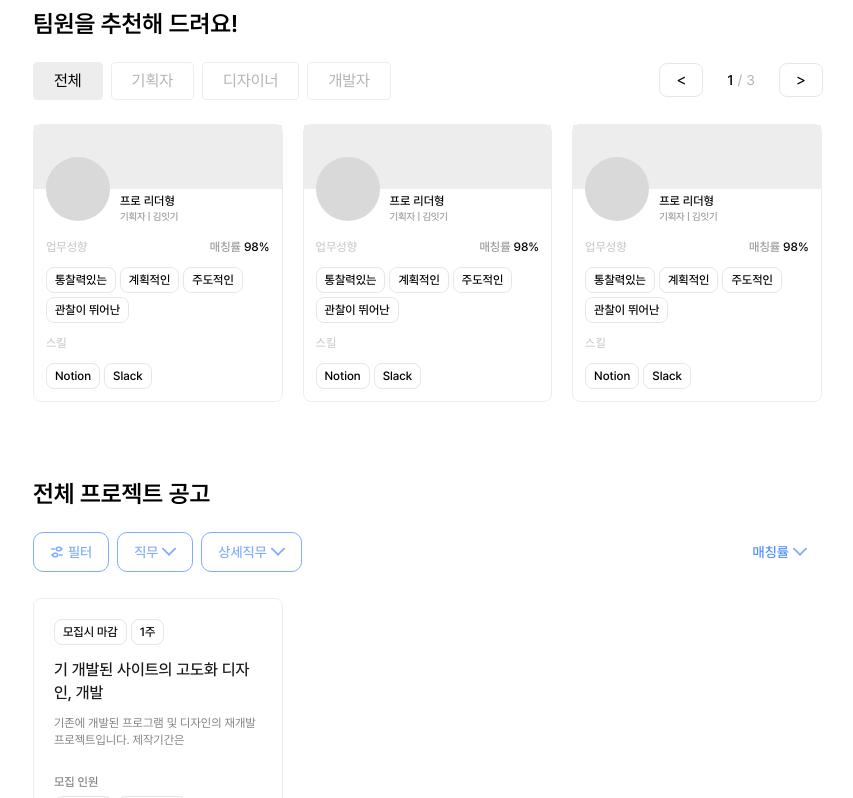
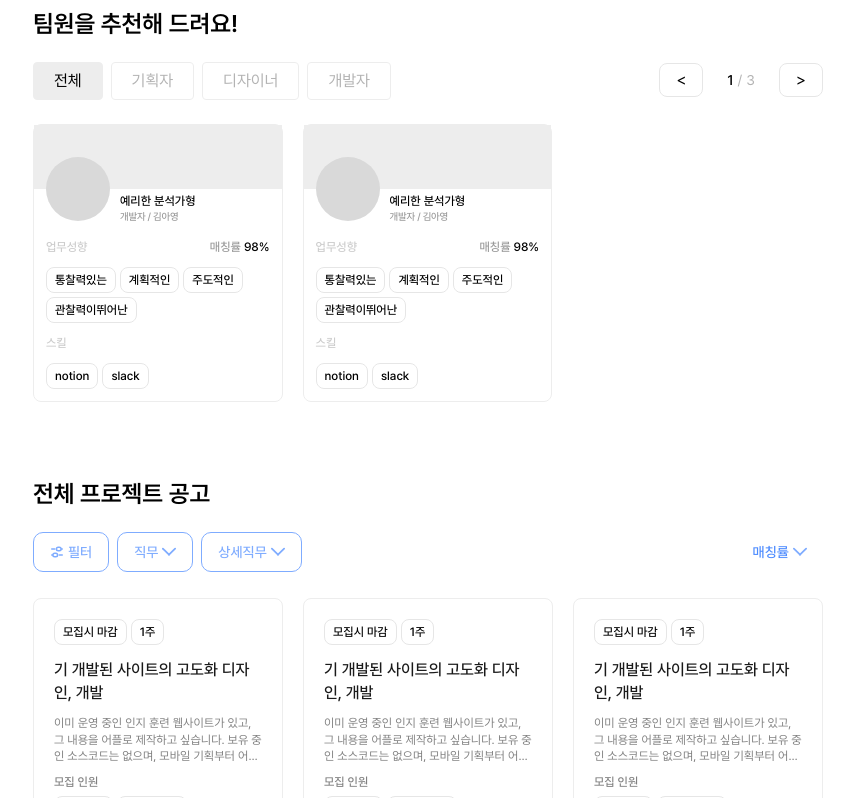
Before and after one commit to 9weeks-app-web/Team-2, a Next.js app: page /project in a window 1280 px wide. Shown: the part 722-1520 px from the top of the page, without its empty margins (427-1280 px from the left). Built offline with nearby package versions, Linux system fonts and the light colour scheme.

Commit message:
jaehyun, Feat:: Section2 / MemberCard 목업데이터로 연결   #9

```diff
--- a/src/app/project/components/MemberCard.tsx
+++ b/src/app/project/components/MemberCard.tsx
@@ -5,7 +5,7 @@ import { B2_M_12 } from "@/styles/stylesComponents/typographyComponents";
 import React from "react";
 import styled from "styled-components";
 import Tag from "./Tag";
-const MemberCard = () => {
+const MemberCard: React.FC<Member> = ({ ...member }) => {
   return (
     <MemberContainer>
       <ImgContainer></ImgContainer>
@@ -14,30 +14,33 @@ const MemberCard = () => {
           <Avatar />
         </Profile>
         <TextBox>
-          <B2_M_12>프로 리더형</B2_M_12>
-          <p className="subTxt">기획자 | 김잇기</p>
+          <B2_M_12>{member.type}</B2_M_12>
+          <p className="subTxt">
+            {member.role} / {member.name}
+          </p>
         </TextBox>
         <InfoContainer>
           {/* 업무성향 */}
           <RowContainer>
             <B2_M_12 className="neutral20">업무성향</B2_M_12>
             <B2_M_12 className="neutral40">
+              {/* @TODO 매칭률 계산 해야됨 */}
               매칭률 <span className="neutral100">98%</span>
             </B2_M_12>
           </RowContainer>
           <WorkContainer>
             {/* @TODO 범위 초과시  외 몇명 구현해야됨 */}
-            <Tag text={"통찰력있는"} />
-            <Tag text={"계획적인"} />
-            <Tag text={"주도적인"} />
-            <Tag text={"관찰이 뛰어난"} />
+            {member.workTendency.map((tag) => {
+              return <Tag text={tag} />;
+            })}
           </WorkContainer>
           {/* 스킬 */}
           <B2_M_12 className="neutral20">스킬</B2_M_12>
           <SkillContainer>
             {/* @TODO 범위 초과시  외 몇명 구현해야됨 */}
-            <Tag text={"Notion"} />
-            <Tag text={"Slack"} />
+            {member.skills.map((tag) => {
+              return <Tag text={tag} />;
+            })}
           </SkillContainer>
         </InfoContainer>
       </ProfileContainer>
--- a/src/app/project/components/Section/SectionAllProjects.tsx
+++ b/src/app/project/components/Section/SectionAllProjects.tsx
@@ -22,6 +22,11 @@ const SectionAllProjects = () => {
       ></SectionHeader>
       <ContentContainer>
         <Section3Card />
+        <Section3Card />
+        <Section3Card />
+        <Section3Card />
+        <Section3Card />
+        <Section3Card />
       </ContentContainer>
     </Section3>
   );
--- a/src/app/project/components/Section/SectionMemberRecomm.tsx
+++ b/src/app/project/components/Section/SectionMemberRecomm.tsx
@@ -1,8 +1,36 @@
-import React from "react";
+import React, { useState } from "react";
 import styled from "styled-components";
 import SectionHeader from "../../../../components/Section/SectionHeader";
 import MemberCard from "../MemberCard";
+
+
+
+// MemberCard 데이터 배열 예시(가정)
+const membersData: Member[] = [
+  {
+    id: 1,
+    avatarImage: "",
+    coverImage: "",
+    name: "김아영",
+    type: "예리한 분석가형",
+    role: "개발자",
+    workTendency: ["통찰력있는", "계획적인", "주도적인", "관찰력이뛰어난"],
+    skills: ["notion", "slack"],
+  },
+  {
+    id: 2,
+    avatarImage: "",
+    coverImage: "",
+    name: "김아영",
+    type: "예리한 분석가형",
+    role: "개발자",
+    workTendency: ["통찰력있는", "계획적인", "주도적인", "관찰력이뛰어난"],
+    skills: ["notion", "slack"],
+  },
+];
+
 const SectionMemberRecomm = () => {
+  // 섹션 2 팀원추천 페이지에 필요한 카테고리 목업 데이터
   const categoryList = [
     {
       title: "전체",
@@ -30,6 +58,24 @@ const SectionMemberRecomm = () => {
     },
   ];
 
+  // 페이지 상태 및 상수 설정
+  const [currentPage, setCurrentPage] = useState<number>(0);
+  const CARDS_PER_PAGE = 3; // 한 페이지에 보여질 카드의 수
+
+  const currentMembers = membersData.slice(
+    currentPage * CARDS_PER_PAGE,
+    (currentPage + 1) * CARDS_PER_PAGE
+  );
+
+  // 페이지 변경 함수
+  const goToNextPage = () => {
+    setCurrentPage((prev) => prev + 1);
+  };
+
+  const goToPrevPage = () => {
+    setCurrentPage((prev) => (prev > 0 ? prev - 1 : 0));
+  };
+
   return (
     <Section2>
       <SectionHeader
@@ -39,10 +85,13 @@ const SectionMemberRecomm = () => {
         categoryList={categoryList}
       ></SectionHeader>
       <ContentContainer>
+        {currentMembers.map((member: Member) => (
+          <MemberCard key={member.id} {...member} />
+        ))}
+        {/* <MemberCard />
         <MemberCard />
         <MemberCard />
-        <MemberCard />
-        <MemberCard />
+        <MemberCard /> */}
       </ContentContainer>
     </Section2>
   );
@@ -57,5 +106,4 @@ const ContentContainer = styled.div`
   gap: 1.25rem;
   flex-wrap: nowrap;
   overflow: hidden;
-
 `;
--- a/src/app/project/components/Section3Card.tsx
+++ b/src/app/project/components/Section3Card.tsx
@@ -16,8 +16,9 @@ const Section3Card = () => {
       <Info>
         <Title>기 개발된 사이트의 고도화 디자인, 개발</Title>
         <Desc>
-          {/* 일정 글자수 이상시 더보기 처리  */}
-          기존에 개발된 프로그램 및 디자인의 재개발 프로젝트입니다. 제작기간은
+          {/* 3글자 이상 ... 으로 처리   */}
+          이미 운영 중인 인지 훈련 웹사이트가 있고, 그 내용을 어플로 제작하고
+          싶습니다. 보유 중인 소스코드는 없으며, 모바일 기획부터 어쩌구 저쩌구
         </Desc>
       </Info>
       <MemberQuota>
@@ -86,12 +87,17 @@ const Title = styled.div`
   line-height: var(${line_height.LINE_HEIGHT_140});
 `;
 const Desc = styled.div`
+  display: -webkit-box;
+  -webkit-box-orient: vertical;
+  -webkit-line-clamp: 3; /* 원하는 줄 수를 여기에 설정 */
   height: 3.1875rem;
   flex: 1 0 0;
   font-size: var(${font_size.FONT_SIZE_12});
   font-weight: var(${font_weight.FONT_WEIGHT_400_R});
   color: var(${colors.NEUTRAL_50});
   line-height: var(${line_height.LINE_HEIGHT_140});
+  text-overflow: ellipsis;
+  overflow: hidden;
 `;
 
 const MemberQuota = styled.div`
--- a/src/styles/globals.css
+++ b/src/styles/globals.css
@@ -3,3 +3,7 @@
 * {
   box-sizing: border-box;
 }
+
+body {
+  margin-bottom: 6.88rem;
+}
```
Also changed, not shown: src/app/project/types/Member.ts (added, +14 -0 lines).
